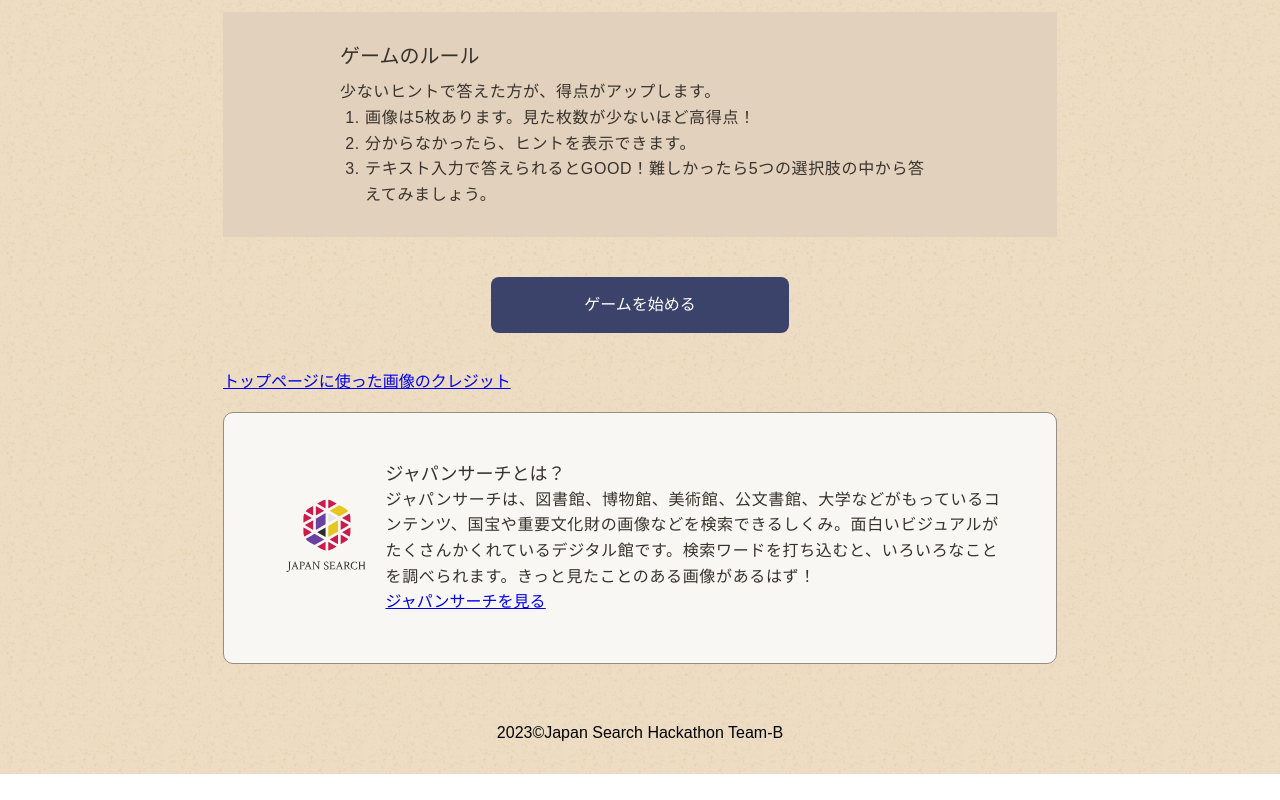
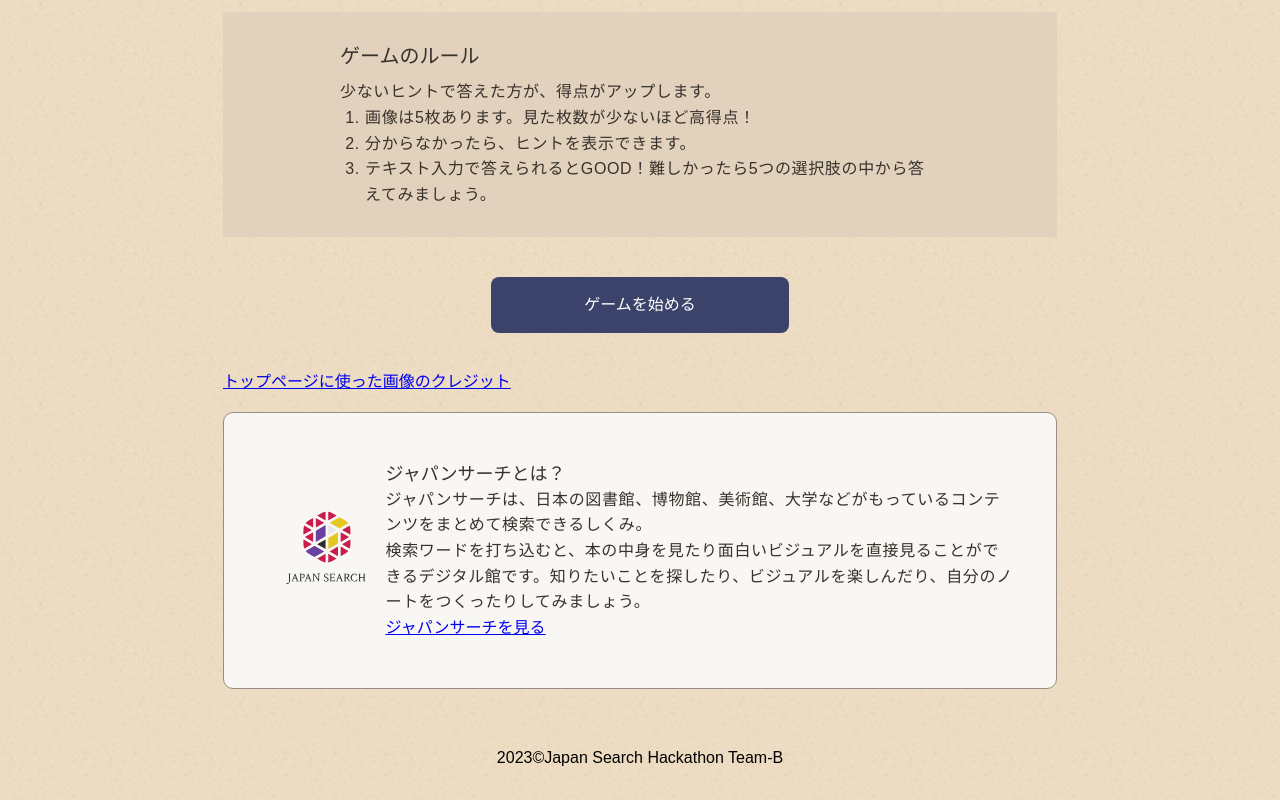
Before and after one commit to sasakiy84/ndl-hackathon-2023, a Vue app: page / in a window 1280 px wide. Shown: the part 620-1420 px from the top of the page. Before the commit the page ends 1394 px from the top, so only its background shows below. Built offline with nearby package versions, Linux system fonts and the light colour scheme; a web font is replaced by a local one.

Commit message:
#3 fix description

```diff
--- a/src/components/ScoreView/JpsDescriptionContainer.vue
+++ b/src/components/ScoreView/JpsDescriptionContainer.vue
@@ -11,7 +11,9 @@ import ParagraphWrapper from "../ParagraphWrapper.vue";
       <article class="explain-jps">
         <h1>ジャパンサーチで歴史マスターになろう</h1>
         <p class="description-text">
-          このゲームはジャパンサーチのデータを使っています。ジャパンサーチは、図書館、博物館、美術館、公文書館、大学などがもっているコンテンツ、国宝や重要文化財の画像などを検索できるしくみ。面白いビジュアルがたくさんかくれているデジタル館です。検索ワードを打ち込むと、いろいろなことを調べられます。きっと見たことのある画像があるはず！
+          このゲームはジャパンサーチのデータを使っています。<br>
+          ジャパンサーチは、日本の図書館、博物館、美術館、大学などがもっているコンテンツをまとめて検索できるしくみ。<br>
+          検索ワードを打ち込むと、本の中身を見たり面白いビジュアルを直接見ることができるデジタル館です。知りたいことを探したり、ビジュアルを楽しんだり、自分のノートをつくったりしてみましょう。
         </p>
       </article>
     </div>
@@ -42,6 +44,7 @@ a {
 .description-text {
   font-weight: 400;
   line-height: 1.6;
+  white-space: pre-wrap;
 }
 
 .jps-link-button {
--- a/src/views/HomeView.vue
+++ b/src/views/HomeView.vue
@@ -52,7 +52,8 @@ import ParagraphWrapper from "../components/ParagraphWrapper.vue"
         <div>
           <h2 id="japansearch-description-title">ジャパンサーチとは？</h2>
           <div id="japansearch-description-text">
-            ジャパンサーチは、図書館、博物館、美術館、公文書館、大学などがもっているコンテンツ、国宝や重要文化財の画像などを検索できるしくみ。面白いビジュアルがたくさんかくれているデジタル館です。検索ワードを打ち込むと、いろいろなことを調べられます。きっと見たことのある画像があるはず！
+            ジャパンサーチは、日本の図書館、博物館、美術館、大学などがもっているコンテンツをまとめて検索できるしくみ。<br>
+            検索ワードを打ち込むと、本の中身を見たり面白いビジュアルを直接見ることができるデジタル館です。知りたいことを探したり、ビジュアルを楽しんだり、自分のノートをつくったりしてみましょう。
           </div>
           <div id="japansearch-description-link"><a target="_blank" href="https://jpsearch.go.jp/">ジャパンサーチを見る</a></div>
         </div>
```
